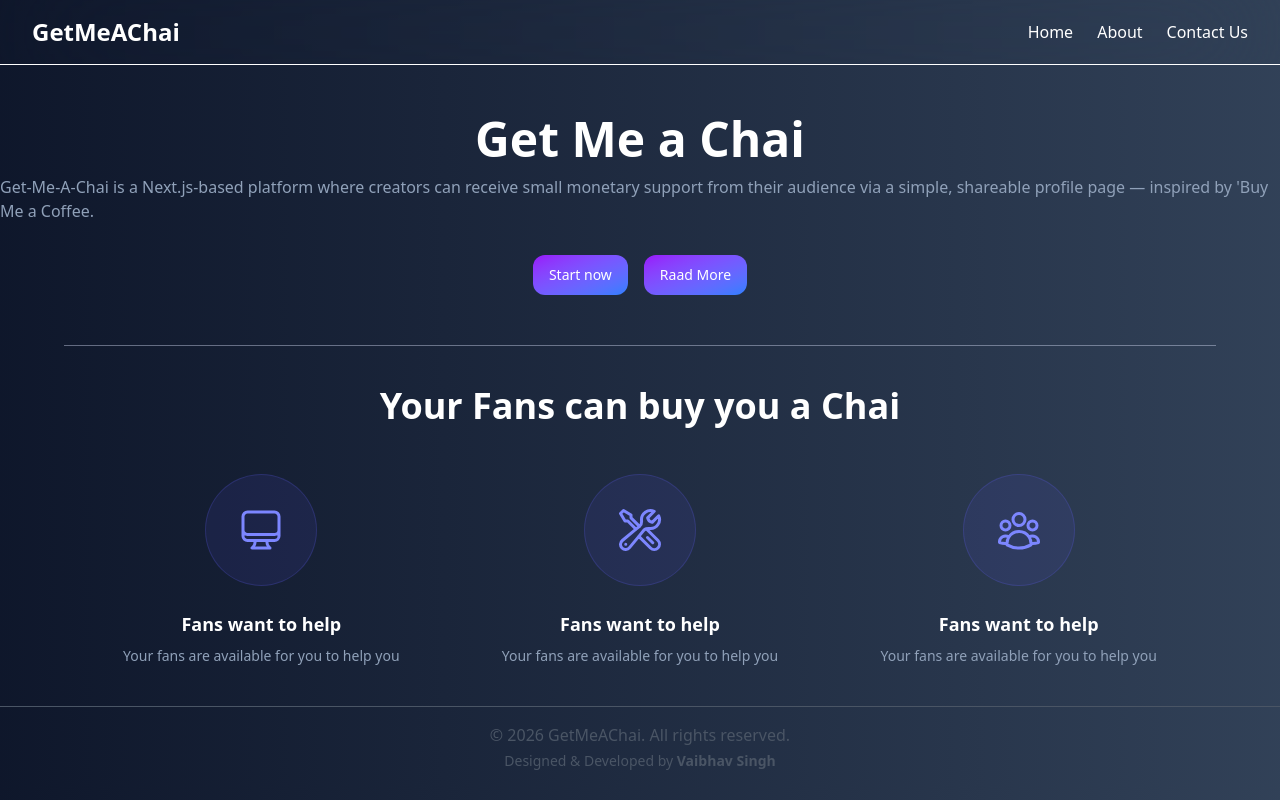
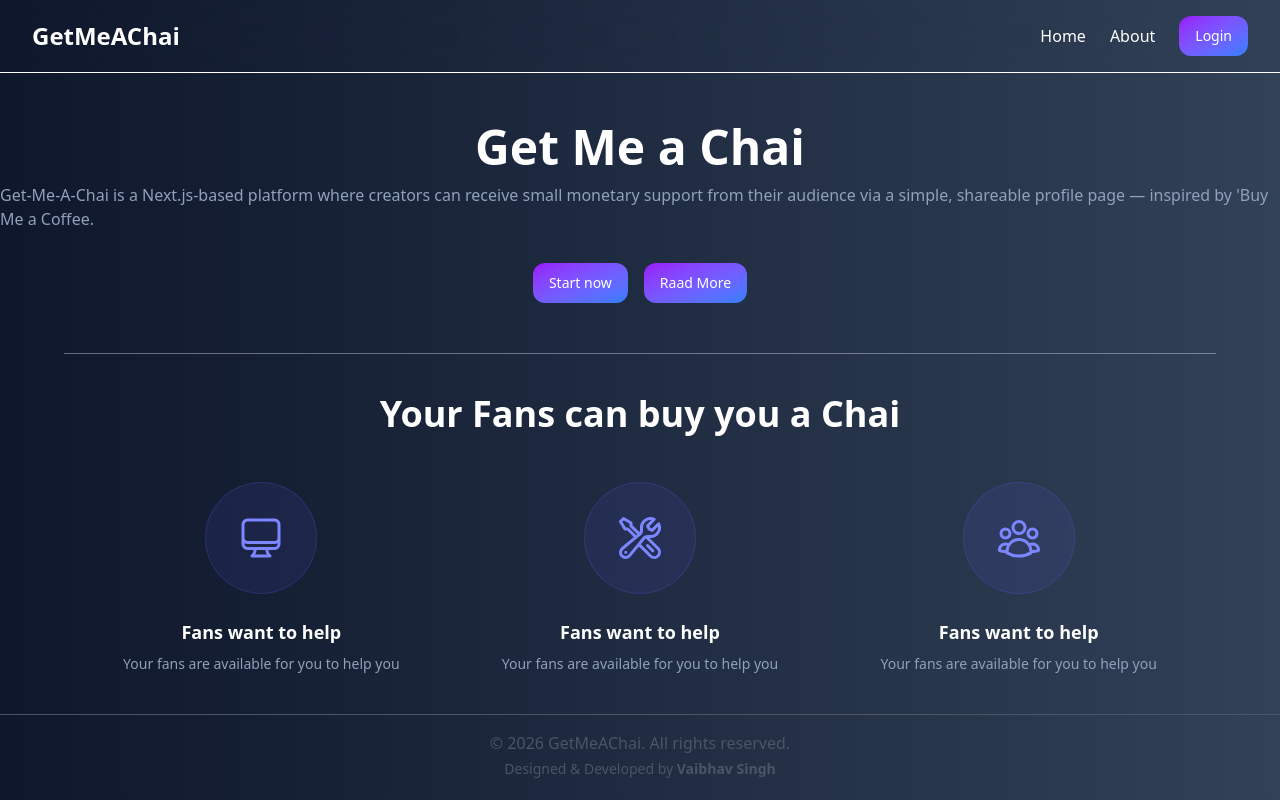
Before and after one commit to Vaibhav-221/Get-Me-A-Chai, a Next.js app: page / in a window 1280 px wide. Built offline with nearby package versions, Linux system fonts and the light colour scheme.

Commit message:
btn inthe nav added

```diff
--- a/src/app/components/navbar.js
+++ b/src/app/components/navbar.js
@@ -8,10 +8,17 @@ export default function Navbar() {
           GetMeAChai
         </Link>
 
-      <div className="flex gap-6">
+        <div className="flex gap-6 items-center">
           <Link href="/">Home</Link>
           <Link href="/about">About</Link>
-        <Link href="/contact">Contact Us</Link>
+          <Link href="login">
+            <button
+              type="button"
+              className="text-white bg-gradient-to-br from-purple-600 to-blue-500 hover:bg-gradient-to-bl focus:ring-4 focus:outline-none focus:ring-blue-300 dark:focus:ring-blue-800 font-medium rounded-base text-sm px-4 py-2.5 text-center leading-5 border-0 rounded-xl"
+            >
+              Login
+            </button>
+          </Link>
         </div>
       </nav>
     </>
```
Lines whose indentation alone changed are shown as unchanged.
